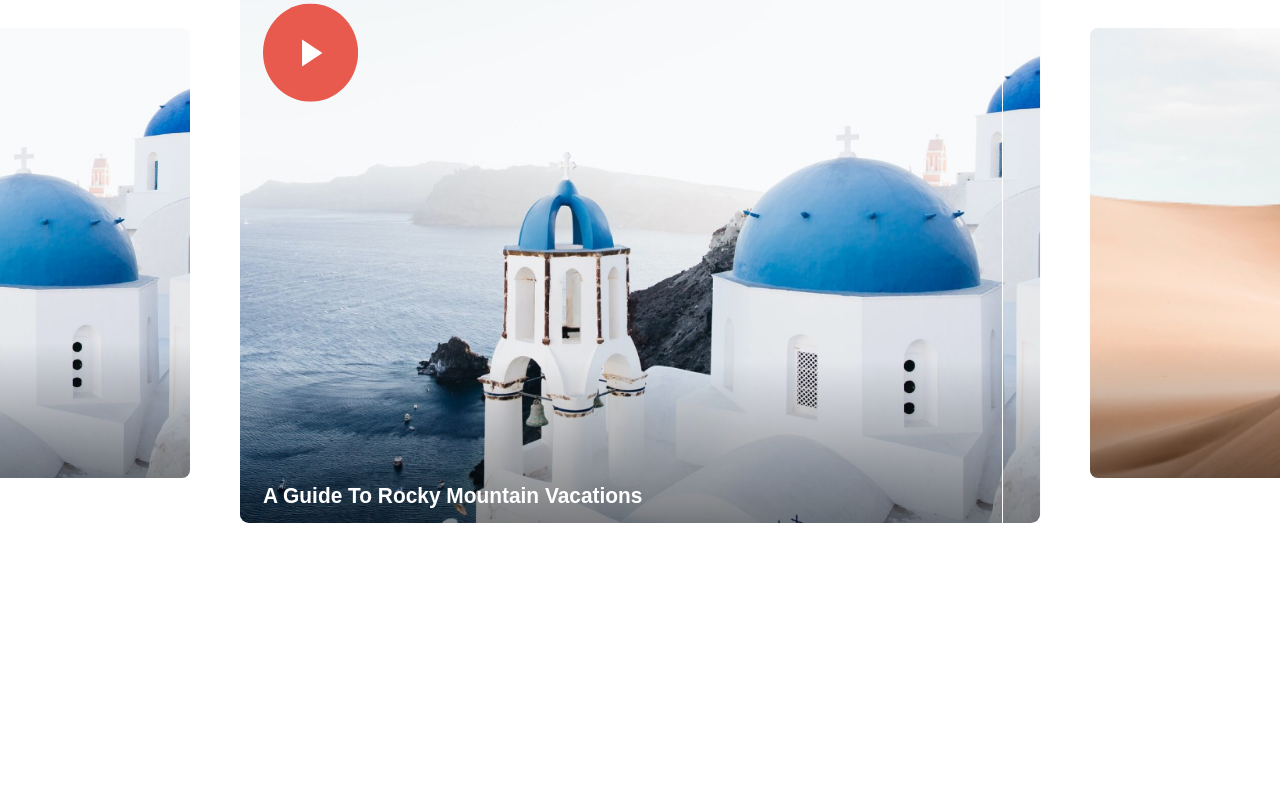
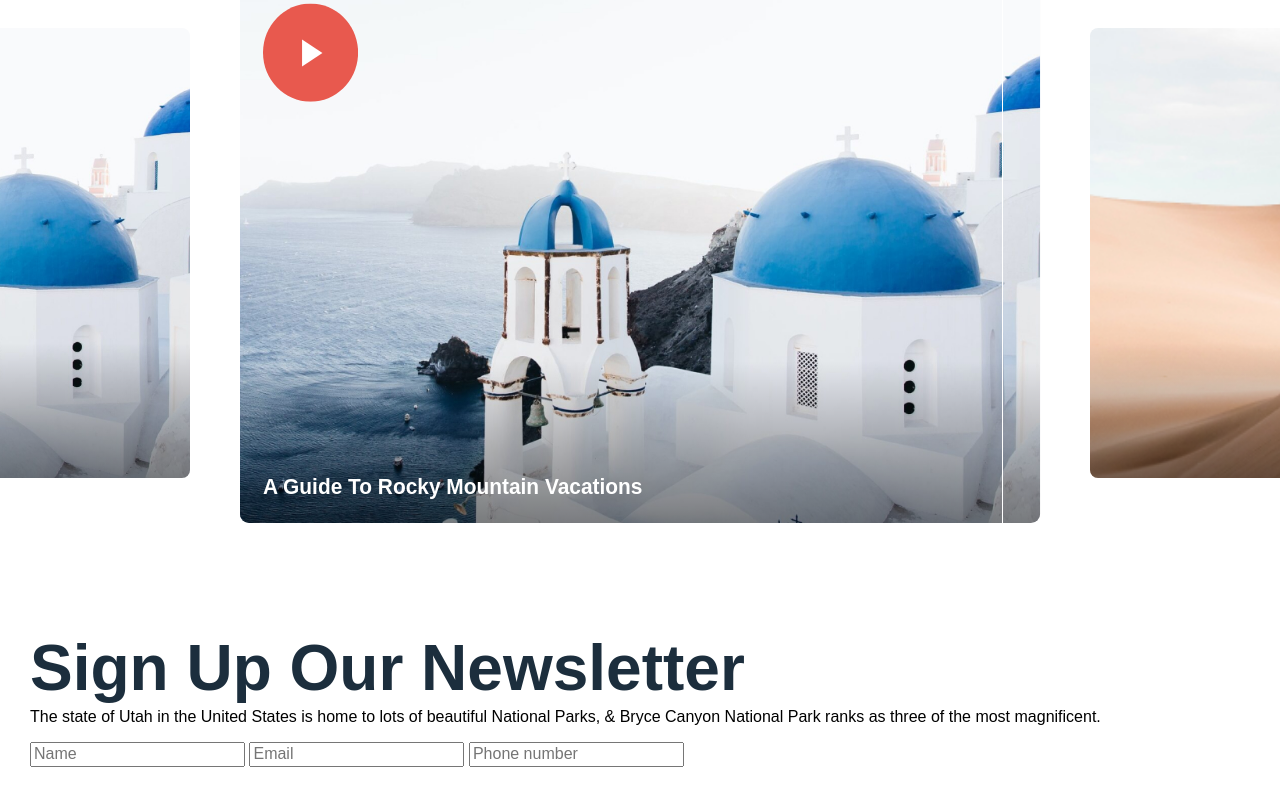
Before and after one commit to juliawednesday/Mother-Earth, a plain HTML site: page index.html in a window 1280 px wide. Shown: the part 3366-4168 px from the top of the page. Before the commit the page ends 3994 px from the top, so only its background shows below. Drawn offline with nearby package versions, Linux system fonts and the light colour scheme.

Commit message:
Newletter subscribe part-1

```diff
--- a/css/components/_slider.css
+++ b/css/components/_slider.css
@@ -40,7 +40,7 @@ color: var(--white-color);
 position: relative;
 z-index: 5;
 padding-left: 20px;
-padding-bottom: 3px;
+padding-bottom: 10px;
 transition: transform 0.5s;
 transform: translateY(200px);
 }
--- a/css/style.css
+++ b/css/style.css
@@ -12,3 +12,4 @@
 @import "./components/_become.css";
 @import "./components/_featured.css";
 @import "./components/_slider.css";
+@import "./components/_newsletter.css";
--- a/index.html
+++ b/index.html
@@ -169,6 +169,22 @@
 			</div>
 		</div>
 	</section>
+	<section class="newsletter">
+		<div class="container">
+			<div class="newsletter-content">
+				<div class="newsletter__text">
+				<h2 class="newsletter__title section-title">Sign Up Our Newsletter</h2>
+				<p class="newsletter__descr">The state of Utah in the United States is home to lots of beautiful National Parks, & Bryce Canyon National Park ranks as three of the most magnificent.</p>
+			</div>
+			<form action="" class="newsletter__form subscribe-form">
+				<input type="text" name="name" placeholder="Name" class="subscribe-form__field">
+				<input type="email" name="email" placeholder="Email" class="subscribe-form__field">
+				<input type="tel" name="tel" placeholder="Phone number" class="subscribe-form__field">
+				<button class="btn btn-reset subscribe-form__btn subscribe-form__field"></button>
+			</form>
+			</div>
+		</div>
+	</section>
 	</main>
 </div>
 
```
Also changed, not shown: css/components/_newsletter.css (added).
